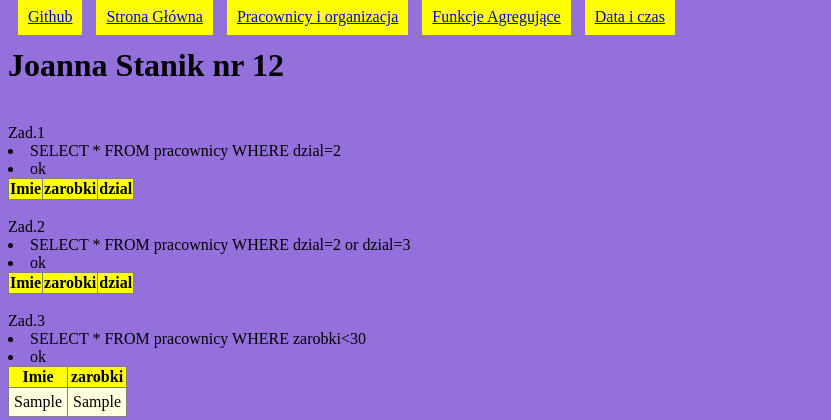
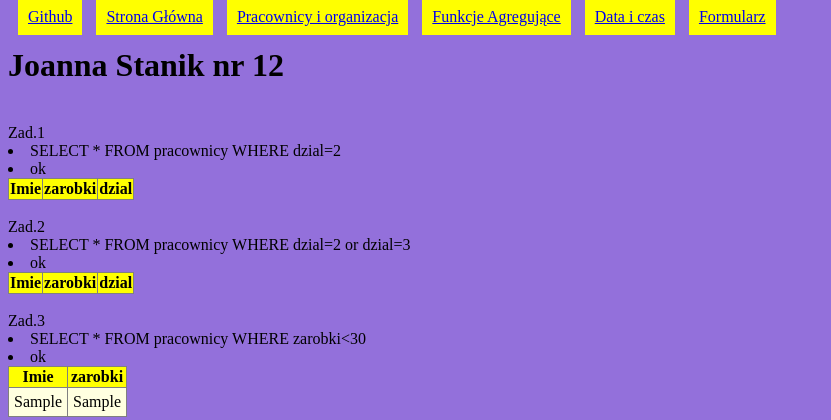
Before and after one commit to AD-2018/sql-php-pierwsza_strona-asia752, a PHP site: page / in a window 1280 px wide. Shown: the top 420 px of the page, without its empty margins (0-831 px from the left). Run offline with PHP 8.4, Linux system fonts and the light colour scheme; tables that the repository leaves empty or names only in its code hold one stand-in row (values such as "Sample post"); data that the repository does not hold is empty.

Commit message:
Update index.php

```diff
--- a/index.php
+++ b/index.php
@@ -10,6 +10,7 @@
     <a class="link" href="orgPracownicy.php">Pracownicy i organizacja</a>
     <a class="link" href="funcAgregujace.php">Funkcje Agregujące</a>
     <a class="link" href="dataczas.php">Data i czas</a>
+    <a class="link" href="formularz.html">Formularz</a>
   </nav>
   <h1>Joanna Stanik nr 12</h1>
 <?php
```
